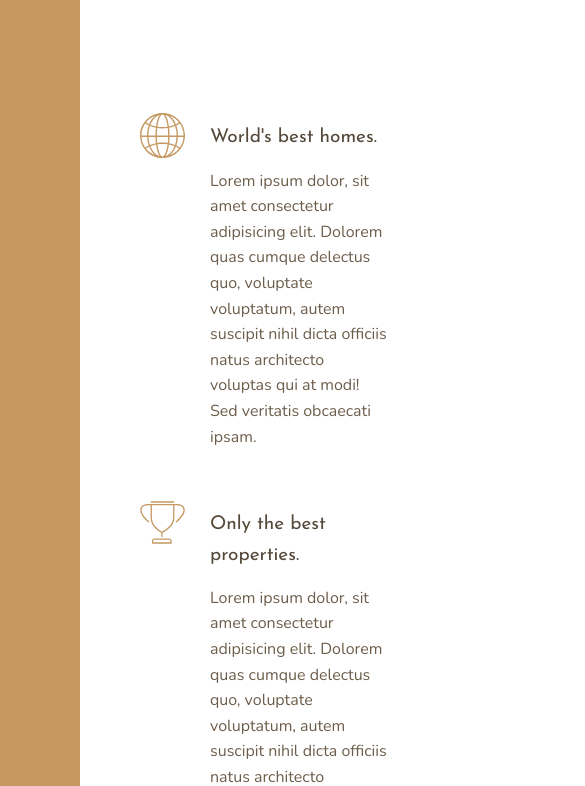
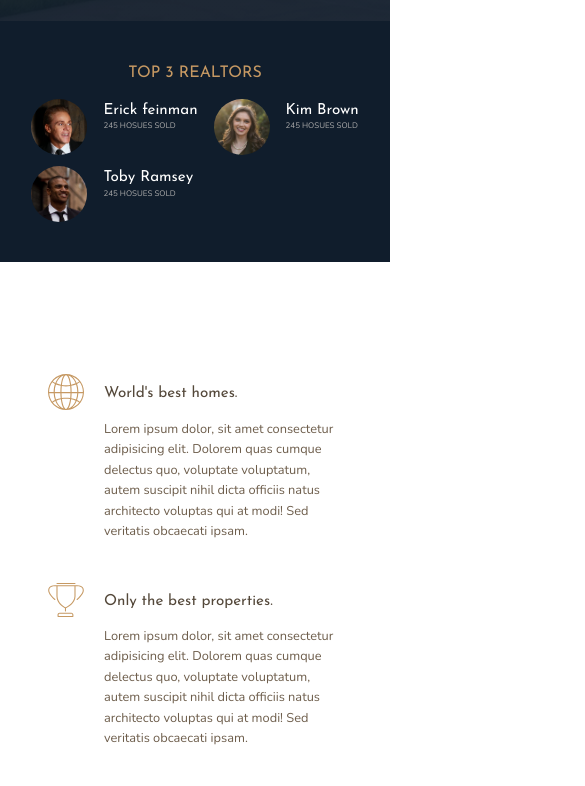
Before and after one commit to gkibria121/nexter, a website: page index.html in a window 390 px wide. Shown: the part 702-1488 px from the top of the page, 585 px wide, since content can reach past the window. Drawn offline with nearby package versions, Linux system fonts and the light colour scheme.

Commit message:
add media query

```diff
--- a/sass/_base.scss
+++ b/sass/_base.scss
@@ -24,6 +24,9 @@ $font-display: 'Josefin Sans', sans-serif;
 html{
     box-sizing: border-box;
     font-size: 62.5%;
+    @include response-to(xl){
+        font-size: 50%;
+    }
 }
 body{
     font-family: $font-primary;
@@ -36,4 +39,11 @@ body{
     display: grid;
     grid-template-rows: 80vh min-content minmax(40vw,min-content)  repeat(3, min-content);
     grid-template-columns: [sidebar-start] 8rem [sidebar-end full-start] minmax(6rem , 1fr) [center-start] repeat(8, [col-start]   minmax(min-content,14rem) [col-end] ) [center-end] minmax(6rem , 1fr) [full-end];
+    @include response-to(xl){
+        grid-template-columns: [sidebar-start] minmax(min-content,8rem) [sidebar-end full-start] minmax(6rem , 1fr) [center-start] repeat(8, [col-start]   minmax(min-content,14rem) [col-end] ) [center-end] minmax(6rem , 1fr) [full-end];
+    }
+    @include response-to(lg){
+        grid-template-columns:[ full-start] minmax(6rem , 1fr) [center-start] repeat(8, [col-start]   minmax(min-content,14rem) [col-end] ) [center-end] minmax(6rem , 1fr) [full-end];
+        grid-template-rows: 6rem 80vh min-content minmax(40vw,min-content)  repeat(3, min-content);
+    }
 }
--- a/sass/_header.scss
+++ b/sass/_header.scss
@@ -9,7 +9,12 @@
     padding: 3rem;
     justify-content: center;
     align-content: start;
-
+    @include response-to(xl){
+        grid-template-rows: 1fr min-content minmax(4rem,min-content) 1fr 1fr;
+    }
+    @include response-to(lg){
+        grid-column: full-start / full-end;
+    }
     &__logo{
         height: 4rem;
         justify-self: center;
@@ -40,9 +45,12 @@
         }
         &__logos{
             display: flex;
-            gap: 10rem;
+            justify-content: space-between;
             padding-inline: 2rem;
-
+            @include response-to(md){
+                flex-wrap: wrap;
+                gap: 2rem;
+            }
             img{
                 height: 2.5rem;
             }
--- a/sass/_realtors.scss
+++ b/sass/_realtors.scss
@@ -6,6 +6,10 @@
     align-content: center;
     grid-row-gap: 1.5rem;
     justify-items: center;
+    @include response-to(lg){
+        grid-column: full-start / full-end;
+        padding: 5rem 0
+    }
     &__img{
         width: 7rem;
         border-radius: 50%;
@@ -16,7 +20,14 @@
         grid-column-gap: 2rem;
         grid-row-gap: 3vw;
 
+        @include response-to(lg){
+            grid-template-columns: repeat(3, min-content max-content );
 
+        }
+        @include response-to(sm){
+            grid-template-columns: repeat(2, min-content max-content );
+
+        }
     }
     &__details{
 
--- a/sass/_sidebar.scss
+++ b/sass/_sidebar.scss
@@ -4,6 +4,12 @@
     grid-column: sidebar-start / sidebar-end;
     display: flex;
     justify-content: center;
+    @include response-to(lg){
+        grid-column: full-start / full-end;
+        grid-row: 1/ span 1;
+        justify-content: end;
+        align-items: center;
+    }
 }
 
 .nav-btn{
@@ -26,5 +32,13 @@
     &::before{ transform: translateY(-1.5rem);}
     &::after{ transform: translateY(1.5rem);}
 
+    @include response-to(lg){
+        margin-top: 0;
+        margin-right: 2rem;
 
+
+        &::before{ transform: translateY(-1.3rem);}
+        &::after{ transform: translateY(1.3rem);}
+
+    }
 }
--- a/sass/_story.scss
+++ b/sass/_story.scss
@@ -4,6 +4,10 @@
         grid-column: full-start / col-end 4;
         position: relative;
         background-image: linear-gradient( rgba($color-primary,.5),rgba($color-primary,.5)  ),  url(../img/back.jpg);
+        @include response-to(lg){
+            grid-column: 1 / -1;
+
+        }
     }
     &__img--1{
         width:calc((4/6)* 100%);
@@ -11,6 +15,11 @@
         top: 50%;
         left: 50% ;
         transform: translate(-50%, -50%);
+        @include response-to(lg){
+            position: relative;
+            left: 42% ;
+
+        }
 
     }
     &__img--2{
@@ -19,6 +28,11 @@
         top: 65%;
         left: 80%;
         transform: translate(-50%, -50%);
+        @include response-to(lg){
+            position: relative;
+            top: 8%;
+            left: 70%;
+        }
     }
     &__content{
         background-color: $color-grey-light-1;
@@ -31,7 +45,10 @@
         flex-direction: column;
         justify-content: center;
         align-items: flex-start;
-
+        @include response-to(lg){
+            grid-column: 1 / -1;
+            grid-row: 5/6;
+        }
     }
     &__text{
         margin-bottom: 2rem;
--- a/sass/main.scss
+++ b/sass/main.scss
@@ -1,3 +1,4 @@
+@import "mixins";
 @import "base";
 @import "typography";
 @import "utilites";
--- /dev/null
+++ b/sass/mixins.scss
@@ -0,0 +1,24 @@
+$breakpionts : (
+    sm: 36em, // 576px
+    md: 48em, // 786px
+    lg: 62em, //  992px
+    xl: 75em, // 1200px
+    xxl: 86.5em, // 1400px
+    sl : 112em // 1800px
+);
+
+@mixin response-to($breakpiont){
+
+    $breakpoint-value : map-get($breakpionts, $breakpiont);
+    $big-desktop : map-get($breakpionts, sl);
+    @if $breakpoint-value >= $big-desktop {
+        @media (min-width : $breakpoint-value ){
+            @content;
+        }
+    } @else {
+        @media (max-width :  $breakpoint-value ){
+            @content;
+        }
+    }
+
+}
```
Also changed, not shown: css/style.css, 1 other file.
